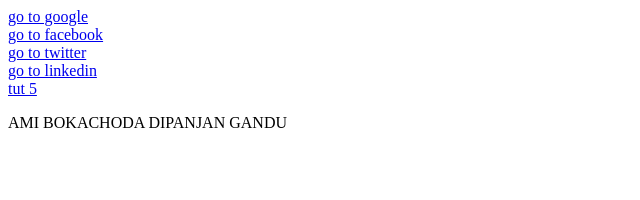
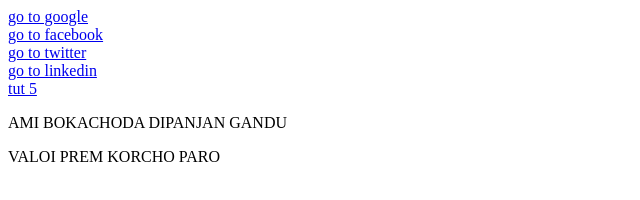
Before and after one commit to AnkitDey/DIPANJAN, a plain HTML site: page index.html in a window 1280 px wide. Shown: the whole page, without its empty margins (0-640 px from the left). Drawn offline with Linux system fonts and the light colour scheme.

Commit message:
Update index.html

```diff
--- a/index.html
+++ b/index.html
@@ -13,6 +13,7 @@
   <a href="https://linkedin.com/" target="_blank"> go to linkedin</a><br>
   <a href="http://127.0.0.1:5500/tul5.html" target="blank">tut 5</a><br>
   <p>AMI  BOKACHODA DIPANJAN GANDU </p>
+	<P>VALOI PREM KORCHO PARO</P>
 <!-- Code injected by live-server -->
 <script>
 	// <![CDATA[  <-- For SVG support
```
